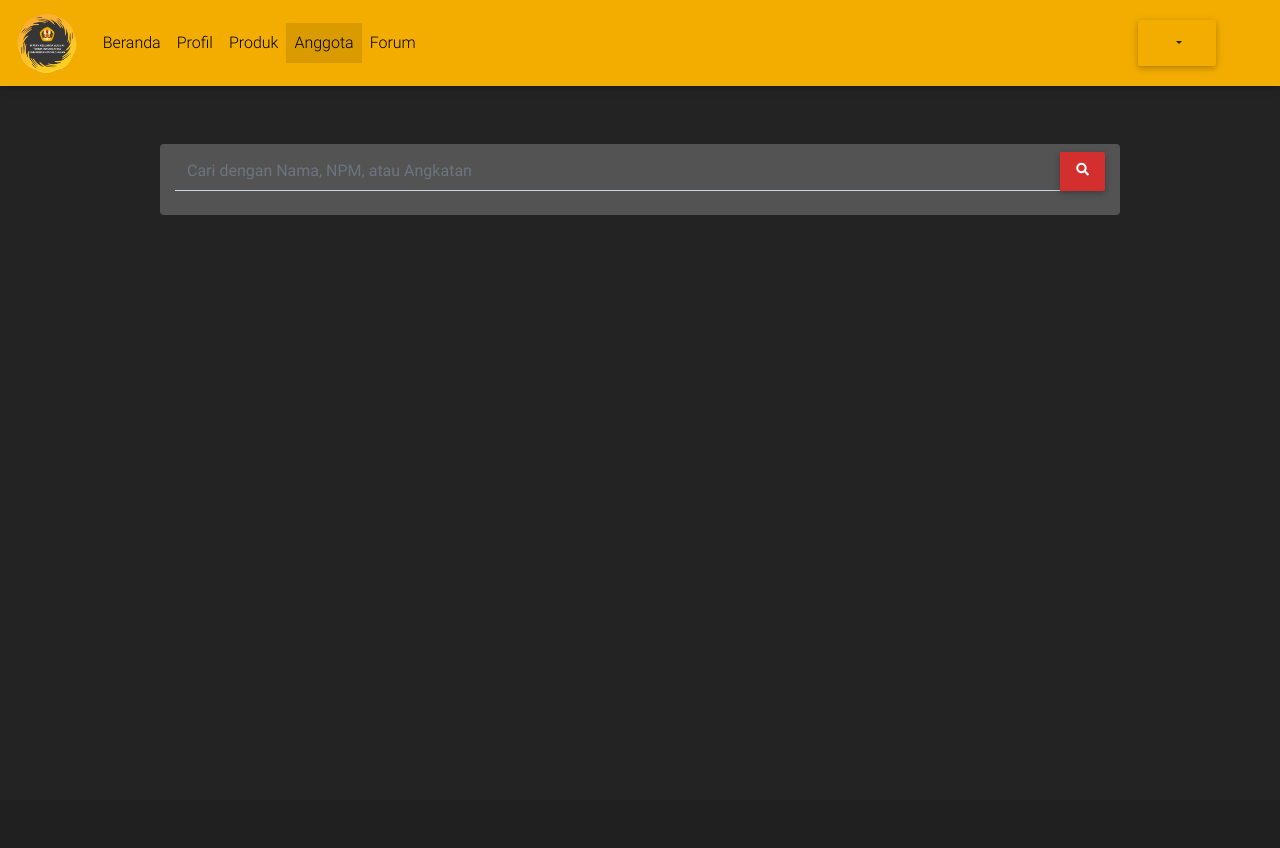
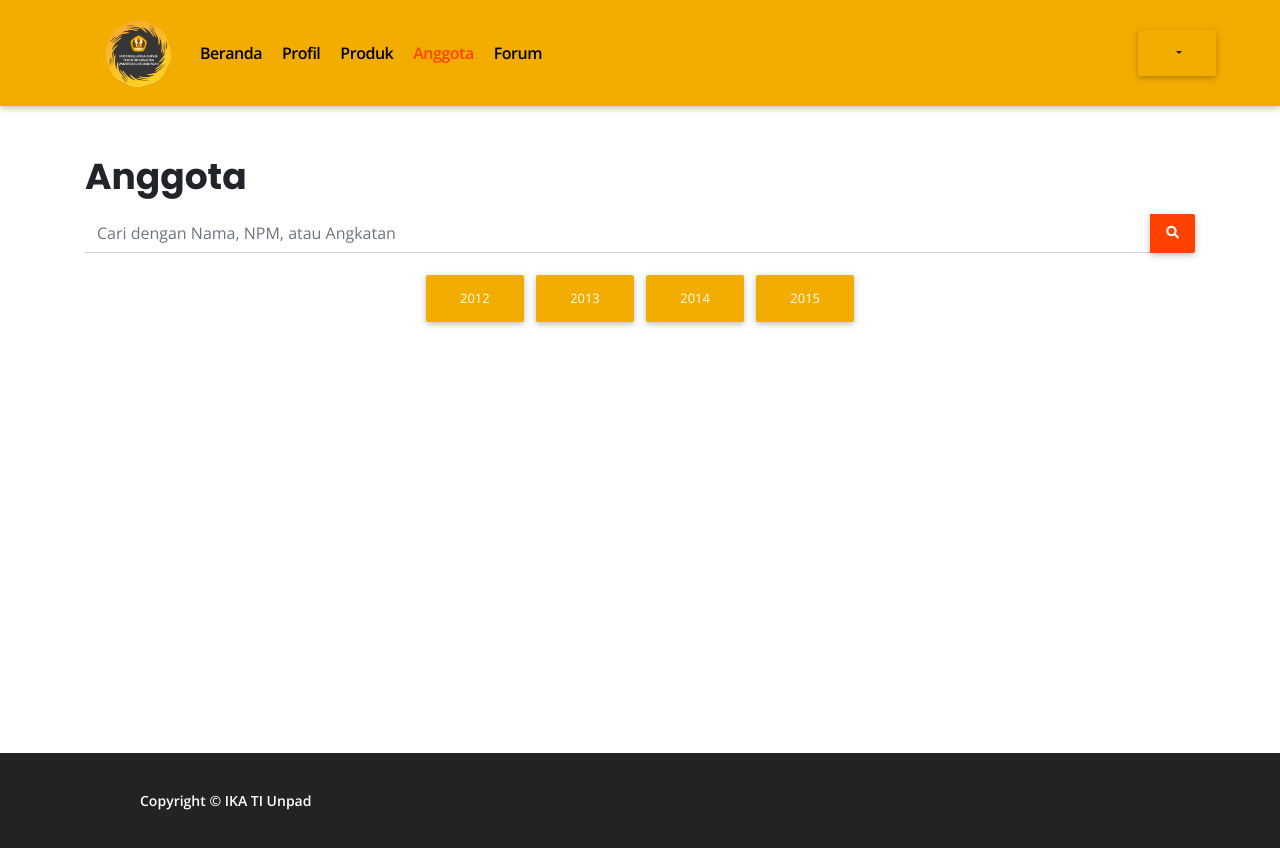
Before and after one commit to danimron/widjango, a Django app: page /anggota/ in a window 1280 px wide. Before the commit the page ends 215 px from the top, so only its background shows below. Run offline with Django 3.2, Linux system fonts and the light colour scheme; the visitor is signed in with stand-in values (Sample User, id 1); some libraries are stand-ins or nearby versions.

Commit message:
perbaiki tampilan

```diff
--- a/static/css/custom.css
+++ b/static/css/custom.css
@@ -1,18 +1,62 @@
+html,body{
+  height: 100%;
+  margin: 0;
+}
+
 body {
-    padding-top: 120px;
+  font-family: "Open Sans", sans-serif;
+  padding-top: 107px;
+}
+
+.judul>h1{
+  clear: both;
+  font-size: 36px;
+  font-weight: 700;
+  font-family: 'Poppins', sans-serif;
+}
+
+/* navbar */
+.navbar{
+  height: 106px;
+}
+
+.navbar #nav > .active > a {
+  color: #ff4200;
+  background-color: rgba(0,0,0,.0);
+}
+
+.navbar #nav > .nav-item > a {
+  padding: 0 10px;
+  font-size: 16px;
+  font-weight: 600;
+  letter-spacing: -0.03em;
+}
+
+.navbar #nav > .nav-item > a:hover {
+  color: #ff4200;
+}
+
+nav a img{
+  height:67px;
+  margin-left: 88px;
+}
+
+/* Halaman Anggota*/
+.md-form {
+  margin-top: 0;
+  margin-bottom: 0;
 }
 
 .profile-container {
     display: grid;
     grid-template-columns: 400px 1fr;
-    grid-column-gap: 20px;
     grid-row-gap: 20px;
     justify-items: stretch;
     align-items: stretch;
 }
 
 .profile-pic {
-  width: 300px;
+  width: 250px;
   height: auto;
 }
 
@@ -30,137 +74,101 @@
   display: none;
 }
 
-@media (min-width: 576px) {
-  .w-sm-25 {
-    width: 25% !important;
-  }
-  .w-sm-50 {
-    width: 50% !important;
-  }
-  .w-sm-75 {
-    width: 75% !important;
-  }
-  .w-sm-100 {
-    width: 100% !important;
-  }
-  .w-sm-auto {
-    width: auto !important;
-  }
-  .h-sm-25 {
-    height: 25% !important;
-  }
-  .h-sm-50 {
-    height: 50% !important;
-  }
-  .h-sm-75 {
-    height: 75% !important;
-  }
-  .h-sm-100 {
-    height: 100% !important;
-  }
-  .h-sm-auto {
-    height: auto !important;
-  }
+/* forum list */
+.forum-nama{
+  font-size: 12px;
 }
 
-@media (min-width: 768px) {
-  .w-md-25 {
-    width: 25% !important;
-  }
-  .w-md-50 {
-    width: 50% !important;
-  }
-  .w-md-75 {
-    width: 75% !important;
-  }
-  .w-md-100 {
-    width: 100% !important;
-  }
-  .w-md-auto {
-    width: auto !important;
-  }
-  .h-md-25 {
-    height: 25% !important;
-  }
-  .h-md-50 {
-    height: 50% !important;
-  }
-  .h-md-75 {
-    height: 75% !important;
-  }
-  .h-md-100 {
-    height: 100% !important;
-  }
-  .h-md-auto {
-    height: auto !important;
-  }
+.forum-judul{
+  font-size: 16px;
+  font-weight: 700;
 }
 
-@media (min-width: 992px) {
-  .w-lg-25 {
-    width: 25% !important;
-  }
-  .w-lg-50 {
-    width: 50% !important;
-  }
-  .w-lg-75 {
-    width: 75% !important;
-  }
-  .w-lg-100 {
-    width: 100% !important;
-  }
-  .w-lg-auto {
-    width: auto !important;
-  }
-  .h-lg-25 {
-    height: 25% !important;
-  }
-  .h-lg-50 {
-    height: 50% !important;
-  }
-  .h-lg-75 {
-    height: 75% !important;
-  }
-  .h-lg-100 {
-    height: 100% !important;
-  }
-  .h-lg-auto {
-    height: auto !important;
-  }
+.btn-forumbaru{
+  position: fixed;
+  bottom: 0;
+  right: 0;
+  padding:15px;
+  margin-bottom: 25px;
+  margin-right: 25px;
+  font-size: 16px;
+  text-transform: none;
 }
 
-@media (min-width: 1200px) {
-  .w-xl-25 {
-    width: 25% !important;
-  }
-  .w-xl-50 {
-    width: 50% !important;
-  }
-  .w-xl-75 {
-    width: 75% !important;
-  }
-  .w-xl-100 {
-    width: 100% !important;
-  }
-  .w-xl-auto {
-    width: auto !important;
-  }
-  .h-xl-25 {
-    height: 25% !important;
-  }
-  .h-xl-50 {
-    height: 50% !important;
-  }
-  .h-xl-75 {
-    height: 75% !important;
-  }
-  .h-xl-100 {
-    height: 100% !important;
-  }
-  .h-xl-auto {
-    height: auto !important;
-  }
+.btn-merah{
+  background-color: #ff4200;
+  color: white;
+  font-family: 'Poppins', sans-serif;
 }
 
+.btn-merah:hover{
+  background-color: #232323;
+  color: white;
+}
+
+/* forum detail */
+.btn-more{
+  background: none;
+  border: none;
+  box-shadow: none;
+  padding: 0;
+  margin: 20px 30px 0 0;
+}
+
+.forum-author{
+  font-size: 14px;
+}
+
+.forum-tanggal{
+  font-size: 11px;
+}
+
+.forum-komentar>h1{
+  font-size: 18px;
+}
+
+.forum-komenlabel{
+  font-size: 14px;
+  font-weight: 700;
+  text-transform: uppercase;
+  color: #808086;
+  margin-top: 10px;
+}
+
+.btn-kirim{
+  font-weight: 400;
+  text-transform: none;
+}
+
+.btn-batal{
+  color: black;
+  margin: 0 0 0 10px;
+}
+
+.btn-batal:hover{
+  color: #ff4200;
+}
+
+/* footer */
+.content{
+  min-height: 100%;
+  padding-bottom: 95px;
+}
+
+.footer {
+  background: #232323;
+  color: white;
+  height: 95px;
+  width: 100%;
+  margin-top: -95px;
+}
+
+footer>p{
+  font-family: "Open Sans", sans-serif;
+  font-size: 14px;
+  font-weight: 600;
+  padding-left: 140px;
+  padding-top: 37px;
+}
 
 /* Custom Class */
--- a/templates/anggota/anggota_list.html
+++ b/templates/anggota/anggota_list.html
@@ -6,30 +6,38 @@
 
 {% block content %}
 
-<div class="container-fluid w-xl-75 bg-grey rounded align-item-center">
-    <form method="GET" action="{% url 'anggota' %}">
+<div class="container ">
+    <div class="judul mt-5">
+        <h1>Anggota</h1>
+    </div>
+
+    <form method="GET" action="{% url 'anggota' %}" class="mb-2">
         <div class="md-form input-group pt-2">
-            <input type="text" class="form-control text-white" name="search"
+            <input type="text" class="form-control" name="search"
                 placeholder="Cari dengan Nama, NPM, atau Angkatan" aria-label="Cari" aria-describedby="search-btn"
                 id="search" value="{{ request.GET.search }}">
             <div class="input-group-append">
-                <button class="btn btn-md btn-red m-0 px-3" type="submit" id="search-btn">
+                <button class="btn btn-md btn-merah m-0 px-3" type="submit" id="search-btn">
                     <i class="fas fa-search"></i>
                 </button>
             </div>
         </div>
     </form>
-
-    <div class="container-fluid content-row">
+    <div class="container py-2">
+        <div class="row justify-content-center">
+            <a class="btn btn-primary" href="#" role="button">2012</a>
+            <a class="btn btn-primary" href="#" role="button">2013</a>
+            <a class="btn btn-primary" href="#" role="button">2014</a>
+            <a class="btn btn-primary" href="#" role="button">2015</a>
+        </div>
+    </div>
+    <div class="container content-row">
         <div class="row justify-content-center">
             {% for anggota in objects %}
             <div class="col-xl-2 col-lg-3 col-sm-4 col-6 p-2">
-                <div class="card h-100">
-                    <div class="view overlay">
+                <div class="card h-100 view overlay">
+                    <div class="card-image">
                         <img class="card-img-top" src="{{ anggota.url_foto }}" alt="{{ anggota.nama }}">
-                        <a href="{% url 'anggota_detail' npm=anggota.npm %}">
-                            <div class="mask rgba-white-slight"></div>
-                        </a>
                     </div>
                     <div class="card-body d-flex flex-column p-1">
                         <span class="text-truncate mt-auto">
@@ -37,6 +45,9 @@
                         </span>
                         <p class="text-muted text-truncate">{{ anggota.npm }}</p>
                     </div>
+                    <a href="{% url 'anggota_detail' npm=anggota.npm %}">
+                        <div class="mask rgba-white-slight"></div>
+                    </a>
                 </div>
             </div>
             {% endfor %}
--- a/templates/base.html
+++ b/templates/base.html
@@ -12,19 +12,19 @@
     <!-- Font Awesome -->
     <link rel="stylesheet" href="https://use.fontawesome.com/releases/v5.8.2/css/all.css">
     <!-- Bootstrap core CSS -->
-    <link href="{% static 'css/bootstrap.min.css' %}" rel="stylesheet">
+    <link href="{% static 'css/bootstrap.min.css' %}" type="text/css" rel="stylesheet">
     <!-- Material Design Bootstrap -->
-    <link href="{% static 'css/mdb.min.css' %}" rel="stylesheet">
+    <link href="{% static 'css/mdb.min.css' %}" type="text/css" rel="stylesheet">
     <!-- Custom styles -->
-    <link rel="stylesheet" href="{% static 'css/custom.css' %}">
+    <link href="{% static 'css/custom.css' %}" type="text/css" rel="stylesheet" >
 
     {% block css %}{% endblock %}
 
-    <title>{% block title %}{% endblock %} | IKA TI FMIPA Unpad</title>
+    <title>{% block title %}{% endblock %}</title>
 </head>
 
-<body class="bg-dark">
-
+<body>
+    <div class="content">
     {% include 'snippets/navbar.html' %}
 
     {% block content %}
@@ -39,8 +39,14 @@
     <script type="text/javascript" src="{% static 'js/bootstrap.min.js' %}"></script>
     <!-- MDB core JavaScript -->
     <script type="text/javascript" src="{% static 'js/mdb.min.js' %}"></script>
+    <!-- Font -->
+    <link href="https://fonts.googleapis.com/css?family=Open+Sans:400,600,700|Poppins:400,700&display=swap" rel="stylesheet">
 
     {% block js %}{% endblock %}
+    </div>
+    <footer class="footer">
+        <p>Copyright © IKA TI Unpad</p>
+    </footer>
 </body>
 
 </html>
--- a/templates/snippets/navbar.html
+++ b/templates/snippets/navbar.html
@@ -1,25 +1,24 @@
 {% load static %}
-
 <nav class="navbar navbar-light navbar-expand-lg fixed-top bg-primary">
-    <a class="navbar-brand" href="#">
-        <img style="height:60px;" src="{% static "img/logoika.png" %}" alt="Logo IKA">
-    </a>
     <button class="navbar-toggler mx-2" type="button" data-toggle="collapse" data-target="#navbarSupportedContent"
         aria-controls="navbarSupportedContent" aria-expanded="false" aria-label="Toggle navigation">
         <span class="navbar-toggler-icon"></span>
     </button>
+    <a class="navbar-brand" href="http://ikati.fmipa.unpad.ac.id/">
+        <img src="{% static "img/logoika.png" %}" alt="Logo IKA">
+    </a>
 
     <div class="collapse navbar-collapse" id="navbarSupportedContent">
-        <ul class="navbar-nav mr-auto">
+        <ul class="navbar-nav" id="nav">
             <li class="nav-item  {% if request.resolver_match.url_name == "home" %}active{% endif %}">
                 <a class="nav-link" href="/">Beranda</a>
             </li>
-            <li class="nav-item  {% if request.resolver_match.url_name == "profil" %}active{% endif %}">
-                <a class="nav-link" href="/profil">Profil</a>
             <li class="nav-item">
-                <a class="nav-link" href="/#">Produk</a>
+                <a class="nav-link" href="http://ikati.fmipa.unpad.ac.id/2019/01/03/struktur-organisasi/">Profil</a>
+            <li class="nav-item">
+                <a class="nav-link" href="http://ikati.fmipa.unpad.ac.id/product/">Produk</a>
             </li>
-            <li class="nav-item  {% if request.resolver_match.url_name == 'anggota' %}active{% endif %}">
+            <li class="nav-item  {% if request.resolver_match.url_name == "anggota" %}active{% endif %}">
                 <a class="nav-link" href="/anggota">Anggota</a>
             </li>
             <li class="nav-item  {% if request.resolver_match.url_name == "forum" %}active{% endif %}">
@@ -35,7 +34,7 @@
                         {{ user.userprofile.nama }}
                     </button>
                     <div class="dropdown-menu">
-                        <a class="dropdown-item" href="{% url 'anggota_detail' npm=user.userprofile.npm %}">Profil Anggota</a>
+                        <a class="dropdown-item" href="{% url 'anggota_detail' npm=user.userprofile.npm %}">Profil</a>
                         <div class="dropdown-divider"></div>
                         <a class="dropdown-item" href="/logout">Keluar</a>
                     </div>
```
Also changed, not shown: templates/anggota/anggota_detail.html (+4 -4 lines), templates/comments/forum/form.html (+11 -8 lines), templates/comments/forum/list.html (+5 -5 lines), templates/forum/thread_detail.html (+17 -18 lines), templates/forum/thread_list.html (+37 -19 lines), static/css/bootstrap.css, static/css/style.css (deleted), static/css/style.min.css (deleted).
